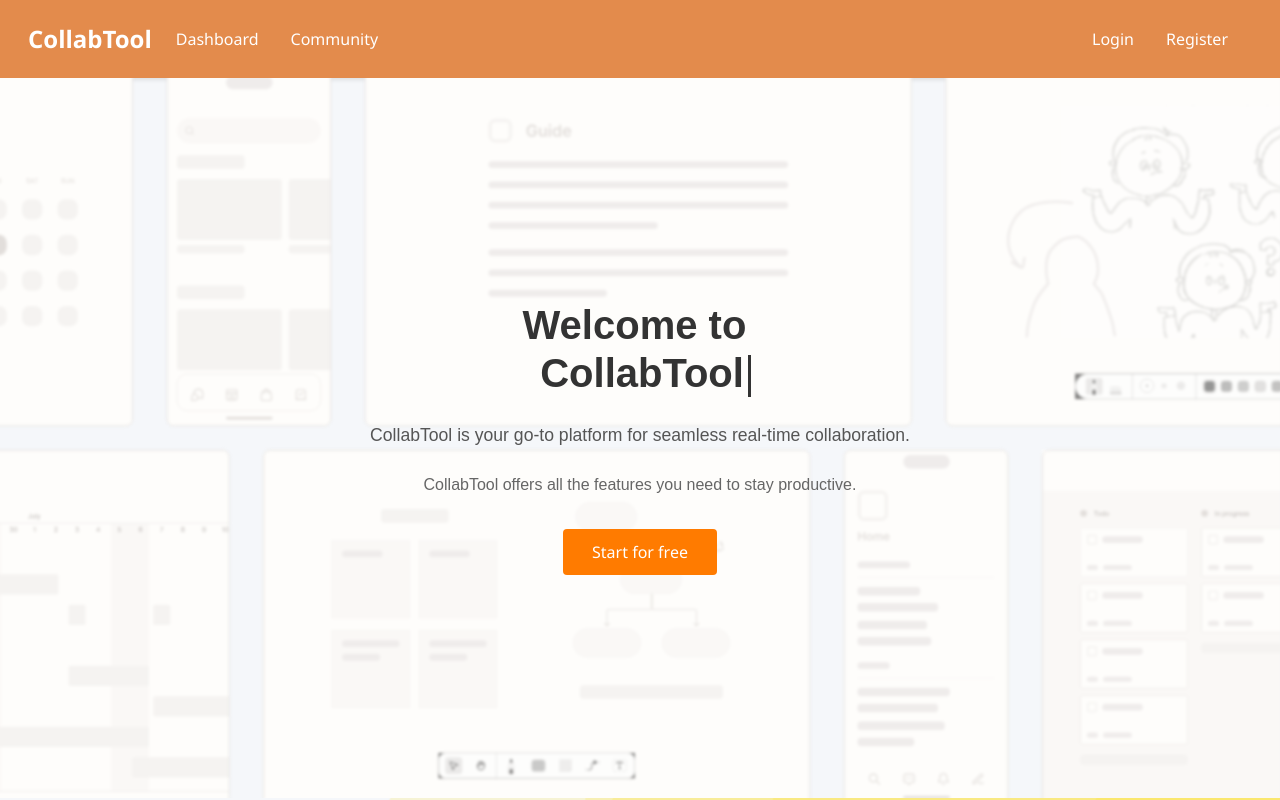
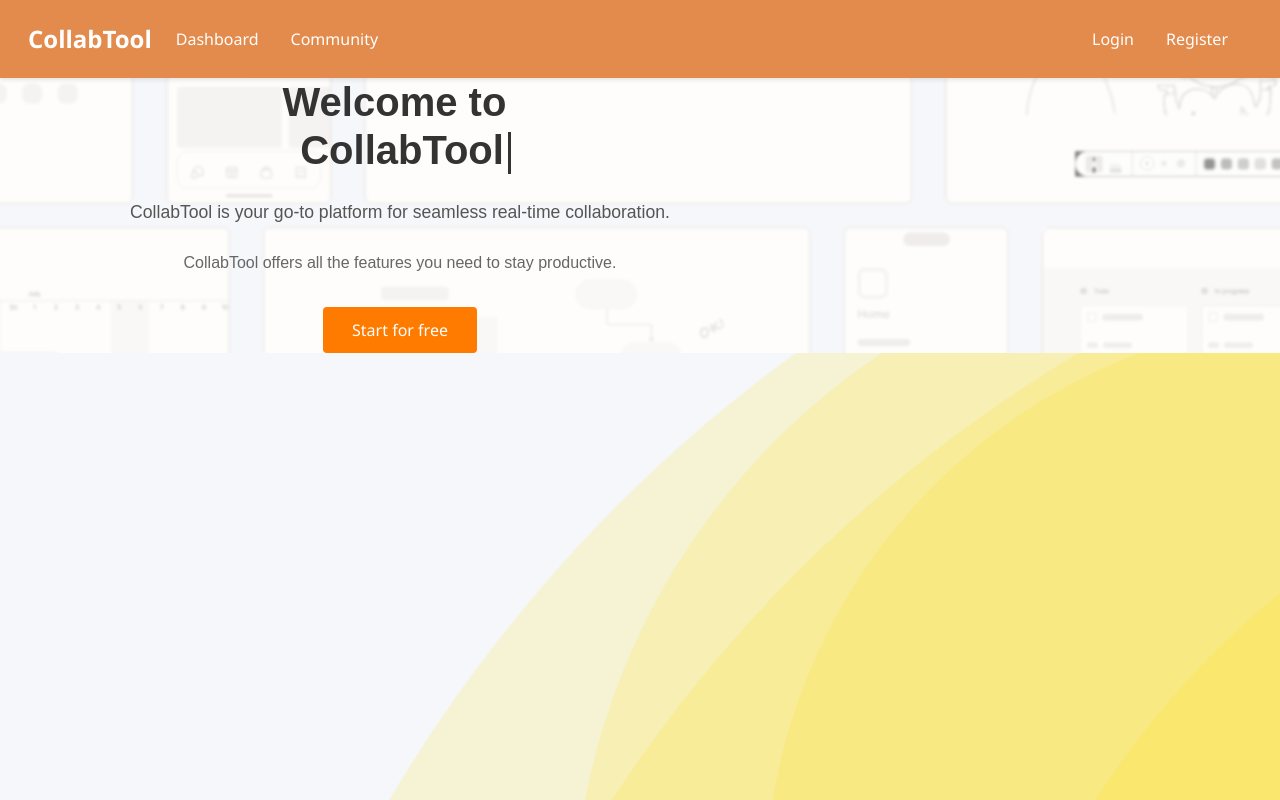
Before and after one commit to Bharadwaj710/Collab-Tool, a React (Create React App) app: page / in a window 1280 px wide. Built offline with nearby package versions, Linux system fonts and the light colour scheme.

Commit message:
Background image update

```diff
--- a/src/components/Auth.css
+++ b/src/components/Auth.css
@@ -1,13 +1,8 @@
 .auth-container {
-    background-image: url('/images/Background.svg');
+    background-image: url('../Assets/Background.svg');
     background-size: cover;
     background-position: center;
     background-repeat: no-repeat;
-    min-height: 100vh;
-    display: flex;
-    justify-content: center;
-    align-items: center;
-    color: #333;
 }
 
 .auth-form-container {
--- a/src/components/Dashboard.css
+++ b/src/components/Dashboard.css
@@ -2,12 +2,10 @@
     padding: 2rem;
     max-width: 1200px;
     margin: 0 auto;
-    background-image: url('/images/Background.svg');
+    background-image: url('../Assets/Background.svg');
     background-size: cover;
     background-position: center;
     background-repeat: no-repeat;
-    min-height: 100vh;
-    color: #333;
 }
 
   .dashboard-header {
--- a/src/components/LandingPage.css
+++ b/src/components/LandingPage.css
@@ -1,16 +1,8 @@
 .landing-container {
-    flex: 1;
-    background-image: url('/images/Background.svg');
+    background-image: url('../Assets/Background.svg');
     background-size: cover;
     background-position: center;
     background-repeat: no-repeat;
-    display: flex;
-    justify-content: center;
-    align-items: center;
-    padding: 2rem;
-    position: relative;
-    overflow: hidden;
-    min-height: 90vh;
 }
 
 .background-container {
```
Also changed, not shown: src/Assets/Background.svg (renamed from public/images/Background.svg).
